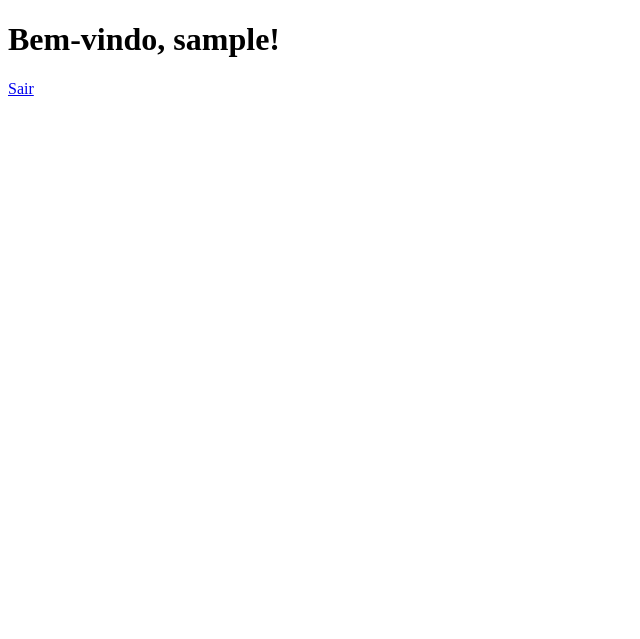
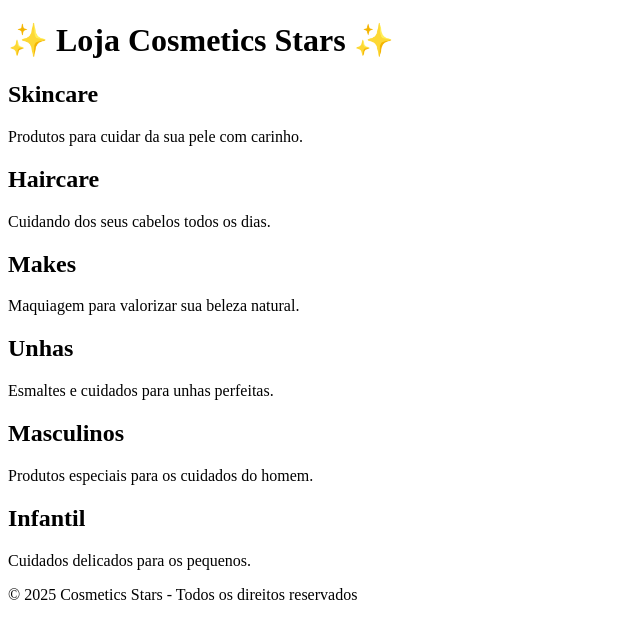
Before and after one commit to mi-edu/milena.2d.cosmetidos, a PHP site: page /dashboard.php in a window 1280 px wide. Shown: the top 639 px of the page, without its empty margins (0-640 px from the left). Run offline with PHP 8.4, Linux system fonts and the light colour scheme; the visitor is signed in with stand-in values (Sample User, id 1).

Commit message:
Update dashboard.php
terminei

```diff
--- a/doom/dashboard.php
+++ b/doom/dashboard.php
@@ -7,12 +7,62 @@ if(!isset($_SESSION['usuario'])) {
 }
 ?>
 <!DOCTYPE html>
-<html>
+<html lang="pt-BR">
 <head>
-    <title>Dashboard</title>
+  <meta charset="UTF-8" />
+  <meta name="viewport" content="width=device-width, initial-scale=1" />
+  <title>Loja Cosmetics Stars</title>
+  <link rel="stylesheet" href="style.css" />
 </head>
 <body>
-    <h1>Bem-vindo, <?php echo $_SESSION['usuario']; ?>!</h1>
-    <a href="logout.php">Sair</a>
+
+<header>
+  <h1>✨ Loja Cosmetics Stars ✨</h1>
+</header>
+
+<div class="container">
+
+  <div class="card">
+    <div class="card-img skincare"></div>
+    <h2>Skincare</h2>
+    <p>Produtos para cuidar da sua pele com carinho.</p>
+  </div>
+
+  <div class="card">
+    <div class="card-img haircare"></div>
+    <h2>Haircare</h2>
+    <p>Cuidando dos seus cabelos todos os dias.</p>
+  </div>
+
+  <div class="card">
+    <div class="card-img makes"></div>
+    <h2>Makes</h2>
+    <p>Maquiagem para valorizar sua beleza natural.</p>
+  </div>
+
+  <div class="card">
+    <div class="card-img unhas"></div>
+    <h2>Unhas</h2>
+    <p>Esmaltes e cuidados para unhas perfeitas.</p>
+  </div>
+
+  <div class="card">
+    <div class="card-img masculinos"></div>
+    <h2>Masculinos</h2>
+    <p>Produtos especiais para os cuidados do homem.</p>
+  </div>
+
+  <div class="card">
+    <div class="card-img infantil"></div>
+    <h2>Infantil</h2>
+    <p>Cuidados delicados para os pequenos.</p>
+  </div>
+
+</div>
+
+<footer>
+  <p>© 2025 Cosmetics Stars - Todos os direitos reservados</p>
+</footer>
+
 </body>
 </html>
```
